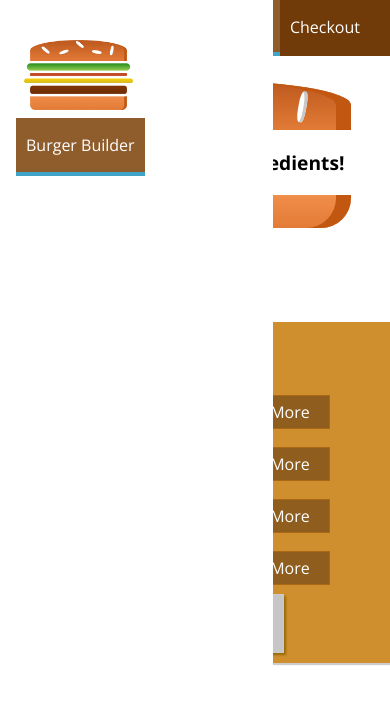
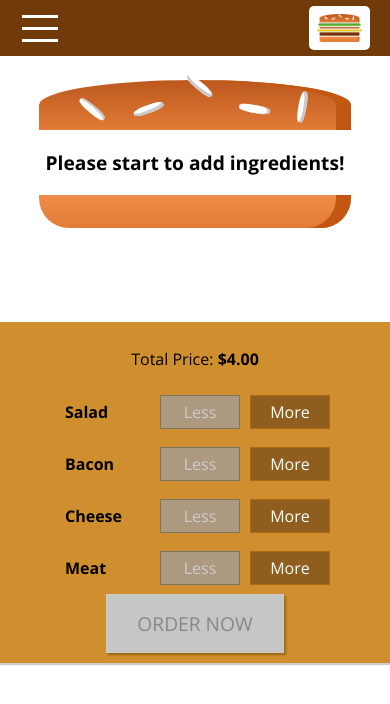
Before and after one commit to rodalladea/training-react-burgerApp, a React app: page / in a window 390 px wide. Shown: the top 704 px of the page. Built offline with nearby package versions, Linux system fonts and the light colour scheme.

Commit message:
added a sidedrawer for mobile devices

```diff
--- a/src/components/Layout/Layout.js
+++ b/src/components/Layout/Layout.js
@@ -1,18 +1,36 @@
-import React from 'react';
+import React, { Component } from 'react';
 
 import Aux from '../../hoc/Aux';
 import Toolbar from '../Navigation/Toolbar/Toolbar';
 import SideDrawer from '../Navigation/SideDrawer/SideDrawer';
 import classes from './Layout.module.css';
 
-const layout = (props) => (
-    <Aux>
-        <Toolbar />
-        <SideDrawer />
-        <main className={classes.Content}>
-            {props.children}
-        </main>
-    </Aux>
-);
+class Layout extends Component {
+    state = {
+        showSideDrawer: false
+    }
 
-export default layout;
+    sideDrawerClosedHandler = () => {
+        this.setState({showSideDrawer: false});
+    }
+
+    sideDrawerToggleHandler = () => {
+        this.setState((prevState) => {
+            return {showSideDrawer: !prevState.showSideDrawer};
+        });
+    }
+
+    render() {
+        return (
+            <Aux>
+                <Toolbar drawerToggleClicked={this.sideDrawerToggleHandler}  />
+                <SideDrawer open={this.state.showSideDrawer} closed={this.sideDrawerClosedHandler}/>
+                <main className={classes.Content}>
+                    {this.props.children}
+                </main>
+            </Aux>
+        );
+    }
+}
+
+export default Layout;
--- a/src/components/Navigation/NavigationItems/NavigationItem/NavigationItem.module.css
+++ b/src/components/Navigation/NavigationItems/NavigationItem/NavigationItem.module.css
@@ -1,31 +1,45 @@
 .NavigationItem {
-    margin: 0;
+    margin: 10px 0;
     box-sizing: border-box;
-    display: flex;
-    height: 100%;
-    align-items: center;
+    display: block;
+    width: 100%;
 }
 
 .NavigationItem a {
-    color: white;
+    color: #8f5c2c;
     text-decoration: none;
-    height: 100%;
-    padding: 16px 10px;
-    border-bottom: 4px solid transparent;
+    width: 100%;
     box-sizing: border-box;
     display: block;
 }
 
-.NavigationItem a:hover {
-
+.NavigationItem a:hover,
+.NavigationItem a:active,
+.NavigationItem a.active {
+    color: #40a4c8;
 }
 
-.NavigationItem a:active {
+@media (min-width: 500px) {
+    .NavigationItem {
+        margin: 0;
+        display: flex;
+        height: 100%;
+        width: auto;
+        align-items: center;
+    }
 
+    .NavigationItem a {
+        color: white;
+        height: 100%;
+        padding: 16px 10px;
+        border-bottom: 4px solid transparent;
+    }
+
+    .NavigationItem a:hover,
+    .NavigationItem a:active,
+    .NavigationItem a.active {
+        background-color: #8f5c2c;
+        border-bottom: 4px solid #40a4c8;
+        color: white;
+    }
 }
-
-.NavigationItem a.active {
-    background-color: #8f5c2c;
-    border-bottom: 4px solid #40a4c8;
-    color: white;
-}
--- a/src/components/Navigation/NavigationItems/NavigationItems.module.css
+++ b/src/components/Navigation/NavigationItems/NavigationItems.module.css
@@ -3,6 +3,13 @@
     padding: 0;
     list-style: none;
     display: flex;
+    flex-flow: column;
     align-items: center;
     height: 100%;
 }
+
+@media (min-width: 500px) {
+    .NavigationItems {
+        flex-flow: row;
+    }
+}
--- /dev/null
+++ b/src/components/Navigation/SideDrawer/DrawerToggle/DrawerToggle.js
@@ -0,0 +1,12 @@
+import React from 'react';
+import classes from './DrawerToggle.module.css';
+
+const drawerToggle = (props) => (
+    <div className={classes.DrawerToggle} onClick={props.clicked}>
+        <div></div>
+        <div></div>
+        <div></div>
+    </div>
+);
+
+export default drawerToggle;
--- /dev/null
+++ b/src/components/Navigation/SideDrawer/DrawerToggle/DrawerToggle.module.css
@@ -0,0 +1,23 @@
+.DrawerToggle {
+    width: 40px;
+    height: 100%;
+    display: flex;
+    flex-flow: column;
+    justify-content: space-around;
+    align-items: center;
+    padding: 10px 0;
+    box-sizing: border-box;
+    cursor: pointer;
+}
+
+.DrawerToggle div {
+    width: 90%;
+    height: 3px;
+    background-color: white;
+}
+
+@media (min-width: 500px) {
+    .DrawerToggle {
+        display: none;
+    }
+}
--- a/src/components/Navigation/SideDrawer/SideDrawer.js
+++ b/src/components/Navigation/SideDrawer/SideDrawer.js
@@ -1,13 +1,20 @@
 import React from 'react';
 import Logo from '../../Logo/Logo';
 import NavigationItems from '../NavigationItems/NavigationItems';
+import Backdrop from '../../UI/Backdrop/Backdrop';
+import Aux from '../../../hoc/Aux';
 import classes from './SideDrawer.module.css';
 
 const sideDrawer = (props) => {
-
+    let attachedClasses = [classes.SideDrawer, classes.Close];
+    if (props.open) {
+        attachedClasses = [classes.SideDrawer, classes.Open];
+    }
 
     return (
-        <div className={classes.SideDrawer}>
+        <Aux>
+            <Backdrop show={props.open} clicked={props.closed}/>
+            <div className={attachedClasses.join(' ')}>
                 <div className={classes.Logo}>
                     <Logo />
                 </div>
@@ -15,6 +22,7 @@
                     <NavigationItems />
                 </nav>
             </div>
+        </Aux>
     );
 };
 
--- a/src/components/Navigation/SideDrawer/SideDrawer.module.css
+++ b/src/components/Navigation/SideDrawer/SideDrawer.module.css
@@ -28,4 +28,5 @@
 
 .Logo {
     height: 11%;
+    margin-bottom: 32px;
 }
--- a/src/components/Navigation/Toolbar/Toolbar.js
+++ b/src/components/Navigation/Toolbar/Toolbar.js
@@ -1,15 +1,16 @@
 import React from 'react';
 import Logo from '../../Logo/Logo';
 import NavigationItems from '../NavigationItems/NavigationItems';
+import DrawerToggle from '../SideDrawer/DrawerToggle/DrawerToggle';
 import classes from './Toolbar.module.css';
 
 const toolbar = (props) => (
     <header className={classes.Toolbar}>
-        <div>MENU</div>
+        <DrawerToggle clicked={props.drawerToggleClicked} />
         <div className={classes.Logo}>
             <Logo />
         </div>
-        <nav>
+        <nav className={classes.DesktopOnly}>
             <NavigationItems />
         </nav>
     </header>
--- a/src/components/Navigation/Toolbar/Toolbar.module.css
+++ b/src/components/Navigation/Toolbar/Toolbar.module.css
@@ -20,3 +20,9 @@
 .Logo {
     height: 80%;
 }
+
+@media (max-width: 499px) {
+    .DesktopOnly {
+        display: none;
+    }
+}
```
Lines whose indentation alone changed are shown as unchanged.
